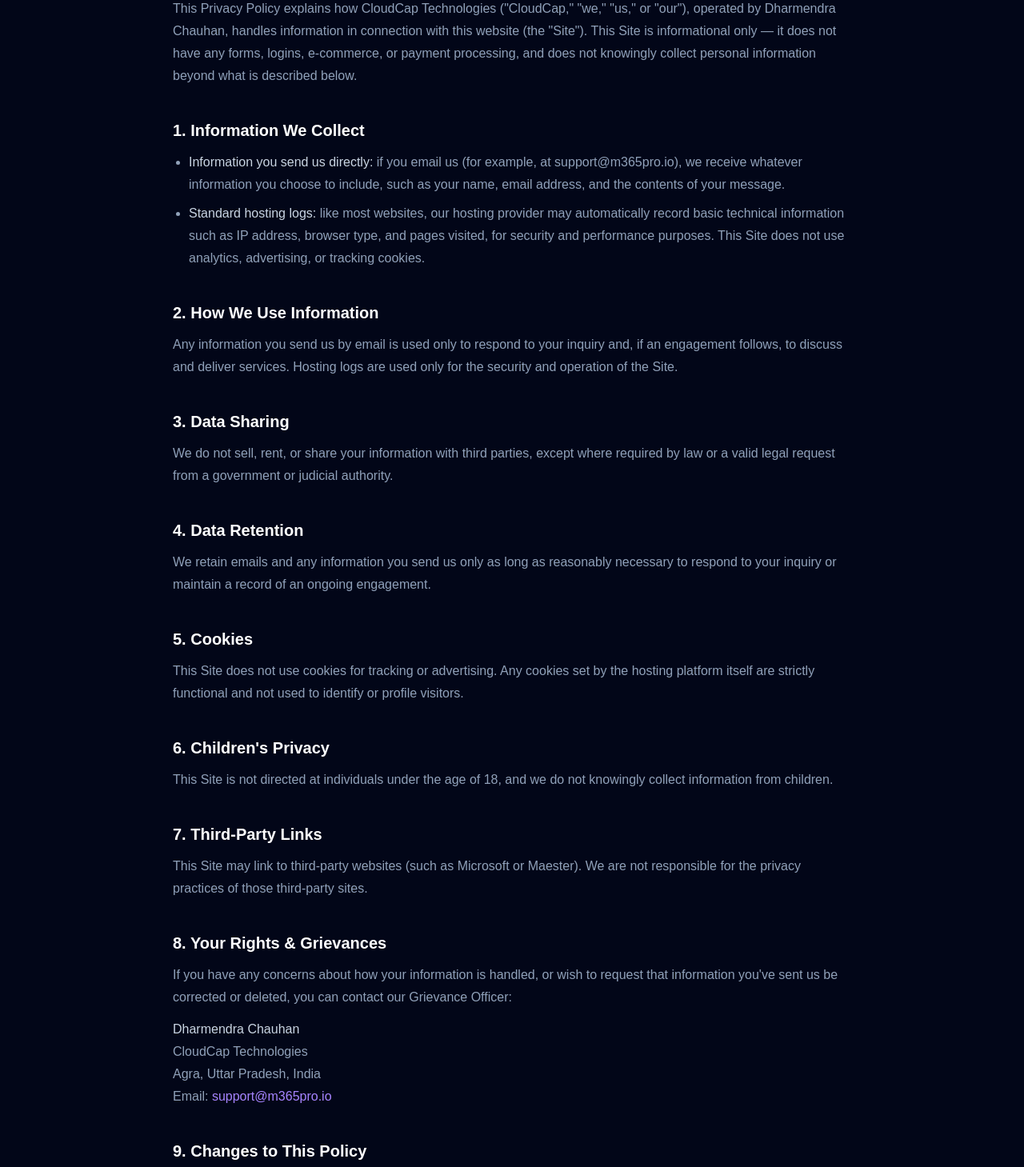
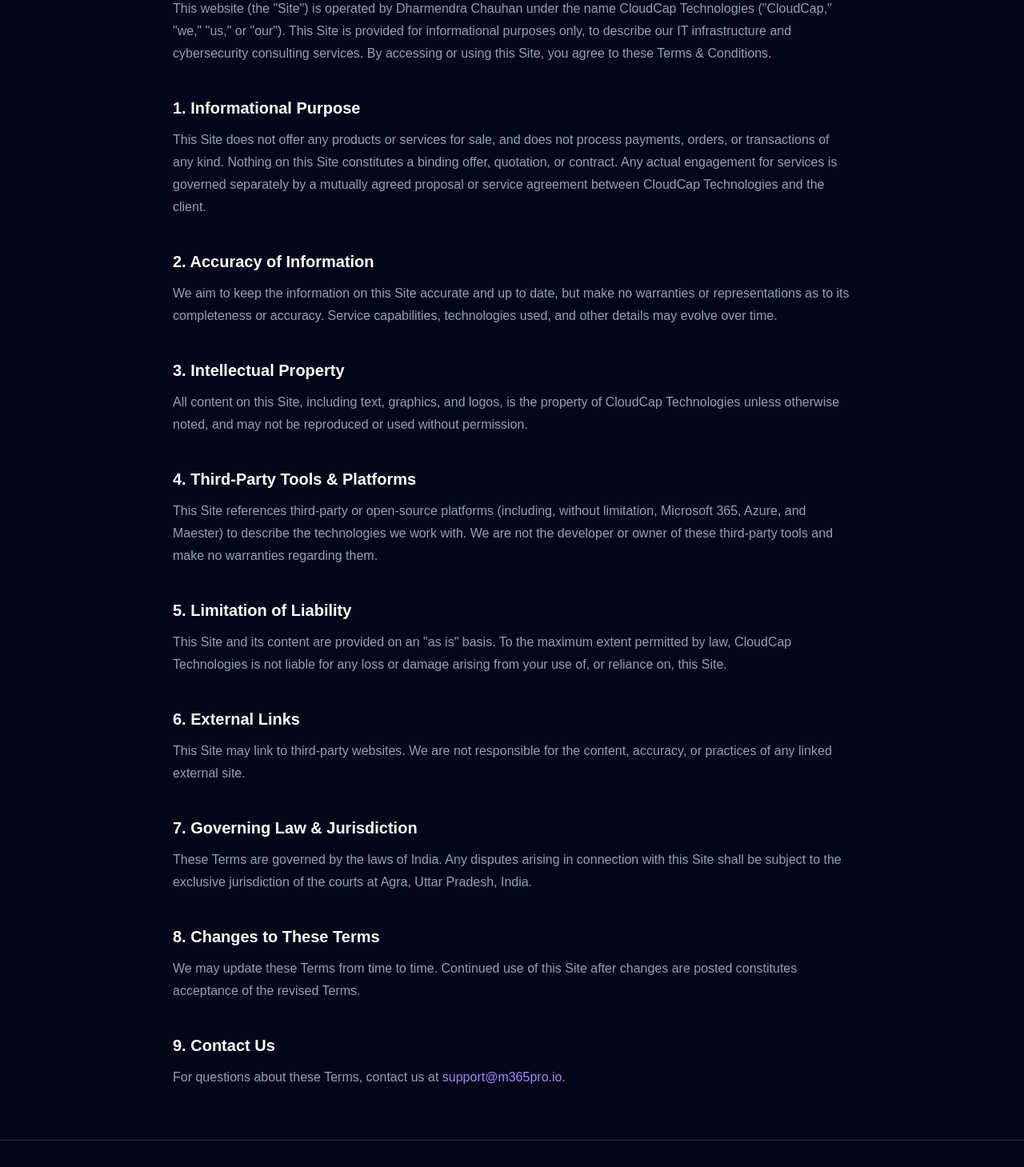
Before and after one commit to dharmendrachauhan/cloudcap-site, a Next.js app: page /terms in a window 1280 px wide. Shown: the part 280-1739 px from the top of the page at 80% size. Built offline with nearby package versions, Linux system fonts and the light colour scheme.

Commit message:
Remove broken backup page file

```diff
--- a/app/terms/page.tsx
+++ b/app/terms/page.tsx
@@ -1,4 +1,4 @@
-export default function Privacy() {
+export default function Terms() {
   return (
     <main className="min-h-screen bg-slate-950 text-slate-100">
       <header className="border-b border-slate-800 bg-slate-950/90 backdrop-blur">
@@ -23,9 +23,9 @@ export default function Privacy() {
       </header>
 
       <div className="mx-auto max-w-4xl px-6 py-16">
-        <p className="mb-3 font-mono text-sm text-violet-400">$ privacy</p>
+        <p className="mb-3 font-mono text-sm text-violet-400">$ terms</p>
         <h1 className="mb-2 text-3xl font-bold text-white md:text-4xl">
-          Privacy Policy
+          Terms &amp; Conditions
         </h1>
         <p className="mb-10 font-mono text-xs text-slate-500">
           Last updated: July 27, 2026
@@ -34,152 +34,117 @@ export default function Privacy() {
         <div className="space-y-10 text-slate-400">
           <section>
             <p className="leading-7">
-              This Privacy Policy explains how CloudCap Technologies
-              ("CloudCap," "we," "us," or "our"), operated by Dharmendra
-              Chauhan, handles information in connection with this website
-              (the "Site"). This Site is informational only — it does not
-              have any forms, logins, e-commerce, or payment processing, and
-              does not knowingly collect personal information beyond what is
-              described below.
+              This website (the "Site") is operated by Dharmendra Chauhan
+              under the name CloudCap Technologies ("CloudCap," "we," "us,"
+              or "our"). This Site is provided for informational purposes
+              only, to describe our IT infrastructure and cybersecurity
+              consulting services. By accessing or using this Site, you agree
+              to these Terms &amp; Conditions.
             </p>
           </section>
 
           <section>
             <h2 className="mb-3 text-xl font-bold text-white">
-              1. Information We Collect
-            </h2>
-            <ul className="list-disc space-y-2 pl-5 leading-7">
-              <li>
-                <span className="text-slate-300">
-                  Information you send us directly:
-                </span>{" "}
-                if you email us (for example, at support@m365pro.io), we
-                receive whatever information you choose to include, such as
-                your name, email address, and the contents of your message.
-              </li>
-              <li>
-                <span className="text-slate-300">
-                  Standard hosting logs:
-                </span>{" "}
-                like most websites, our hosting provider may automatically
-                record basic technical information such as IP address,
-                browser type, and pages visited, for security and
-                performance purposes. This Site does not use analytics,
-                advertising, or tracking cookies.
-              </li>
-            </ul>
-          </section>
-
-          <section>
-            <h2 className="mb-3 text-xl font-bold text-white">
-              2. How We Use Information
+              1. Informational Purpose
             </h2>
             <p className="leading-7">
-              Any information you send us by email is used only to respond to
-              your inquiry and, if an engagement follows, to discuss and
-              deliver services. Hosting logs are used only for the security
-              and operation of the Site.
+              This Site does not offer any products or services for sale, and
+              does not process payments, orders, or transactions of any kind.
+              Nothing on this Site constitutes a binding offer, quotation, or
+              contract. Any actual engagement for services is governed
+              separately by a mutually agreed proposal or service agreement
+              between CloudCap Technologies and the client.
             </p>
           </section>
 
           <section>
             <h2 className="mb-3 text-xl font-bold text-white">
-              3. Data Sharing
+              2. Accuracy of Information
             </h2>
             <p className="leading-7">
-              We do not sell, rent, or share your information with third
-              parties, except where required by law or a valid legal request
-              from a government or judicial authority.
+              We aim to keep the information on this Site accurate and up to
+              date, but make no warranties or representations as to its
+              completeness or accuracy. Service capabilities, technologies
+              used, and other details may evolve over time.
             </p>
           </section>
 
           <section>
             <h2 className="mb-3 text-xl font-bold text-white">
-              4. Data Retention
+              3. Intellectual Property
             </h2>
             <p className="leading-7">
-              We retain emails and any information you send us only as long
-              as reasonably necessary to respond to your inquiry or maintain
-              a record of an ongoing engagement.
+              All content on this Site, including text, graphics, and logos,
+              is the property of CloudCap Technologies unless otherwise
+              noted, and may not be reproduced or used without permission.
             </p>
           </section>
 
           <section>
             <h2 className="mb-3 text-xl font-bold text-white">
-              5. Cookies
+              4. Third-Party Tools &amp; Platforms
             </h2>
             <p className="leading-7">
-              This Site does not use cookies for tracking or advertising. Any
-              cookies set by the hosting platform itself are strictly
-              functional and not used to identify or profile visitors.
+              This Site references third-party or open-source platforms
+              (including, without limitation, Microsoft 365, Azure, and
+              Maester) to describe the technologies we work with. We are not
+              the developer or owner of these third-party tools and make no
+              warranties regarding them.
             </p>
           </section>
 
           <section>
             <h2 className="mb-3 text-xl font-bold text-white">
-              6. Children's Privacy
+              5. Limitation of Liability
             </h2>
             <p className="leading-7">
-              This Site is not directed at individuals under the age of 18,
-              and we do not knowingly collect information from children.
+              This Site and its content are provided on an "as is" basis. To
+              the maximum extent permitted by law, CloudCap Technologies is
+              not liable for any loss or damage arising from your use of, or
+              reliance on, this Site.
             </p>
           </section>
 
           <section>
             <h2 className="mb-3 text-xl font-bold text-white">
-              7. Third-Party Links
+              6. External Links
             </h2>
             <p className="leading-7">
-              This Site may link to third-party websites (such as Microsoft
-              or Maester). We are not responsible for the privacy practices
-              of those third-party sites.
+              This Site may link to third-party websites. We are not
+              responsible for the content, accuracy, or practices of any
+              linked external site.
             </p>
           </section>
 
           <section>
             <h2 className="mb-3 text-xl font-bold text-white">
-              8. Your Rights &amp; Grievances
+              7. Governing Law &amp; Jurisdiction
             </h2>
             <p className="leading-7">
-              If you have any concerns about how your information is
-              handled, or wish to request that information you've sent us be
-              corrected or deleted, you can contact our Grievance Officer:
-            </p>
-            <p className="mt-3 leading-7">
-              <span className="text-slate-300">Dharmendra Chauhan</span>
-              <br />
-              CloudCap Technologies
-              <br />
-              Agra, Uttar Pradesh, India
-              <br />
-              Email:{" "}
-              <a
-                href="mailto:support@m365pro.io"
-                className="text-violet-400 hover:underline"
-              >
-                support@m365pro.io
-              </a>
+              These Terms are governed by the laws of India. Any disputes
+              arising in connection with this Site shall be subject to the
+              exclusive jurisdiction of the courts at Agra, Uttar Pradesh,
+              India.
             </p>
           </section>
 
           <section>
             <h2 className="mb-3 text-xl font-bold text-white">
-              9. Changes to This Policy
+              8. Changes to These Terms
             </h2>
             <p className="leading-7">
-              If this Site's data practices change — for example, if we later
-              add analytics, a contact form, or newsletter signup — this
-              Policy will be updated to reflect that before those features go
-              live.
+              We may update these Terms from time to time. Continued use of
+              this Site after changes are posted constitutes acceptance of
+              the revised Terms.
             </p>
           </section>
 
           <section>
             <h2 className="mb-3 text-xl font-bold text-white">
-              10. Contact Us
+              9. Contact Us
             </h2>
             <p className="leading-7">
-              For any questions about this Privacy Policy, contact us at{" "}
+              For questions about these Terms, contact us at{" "}
               <a
                 href="mailto:support@m365pro.io"
                 className="text-violet-400 hover:underline"
```
